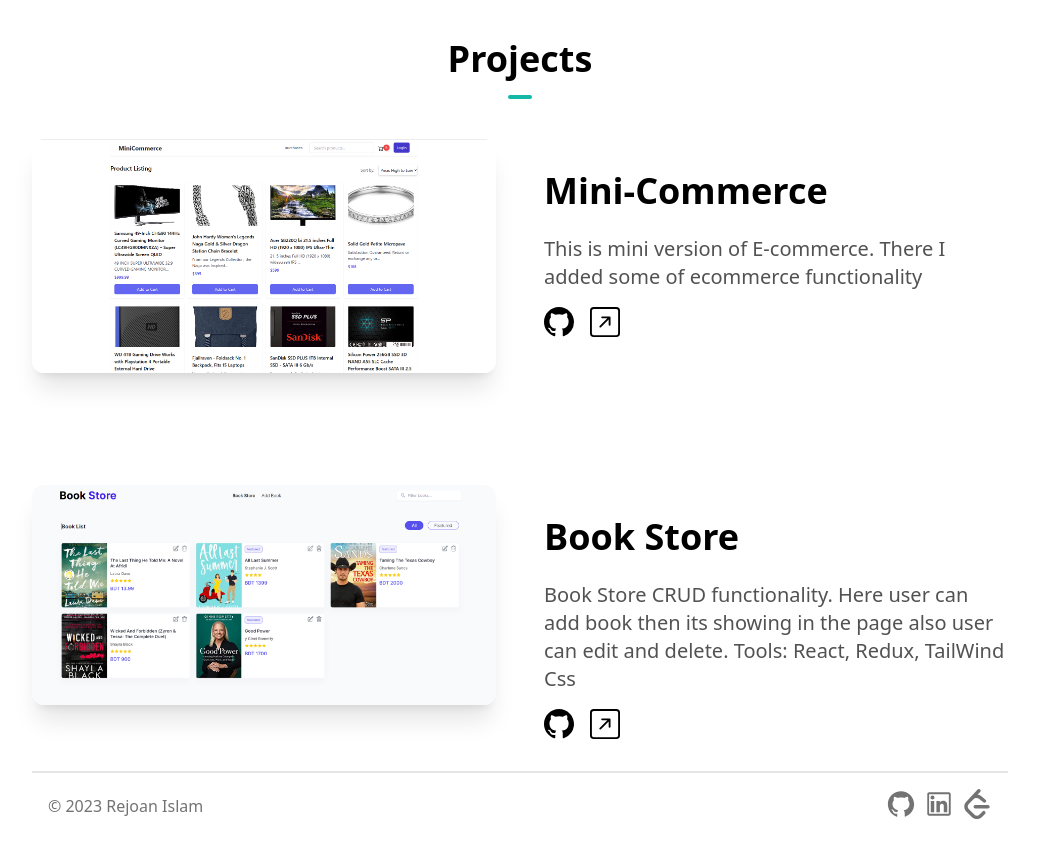
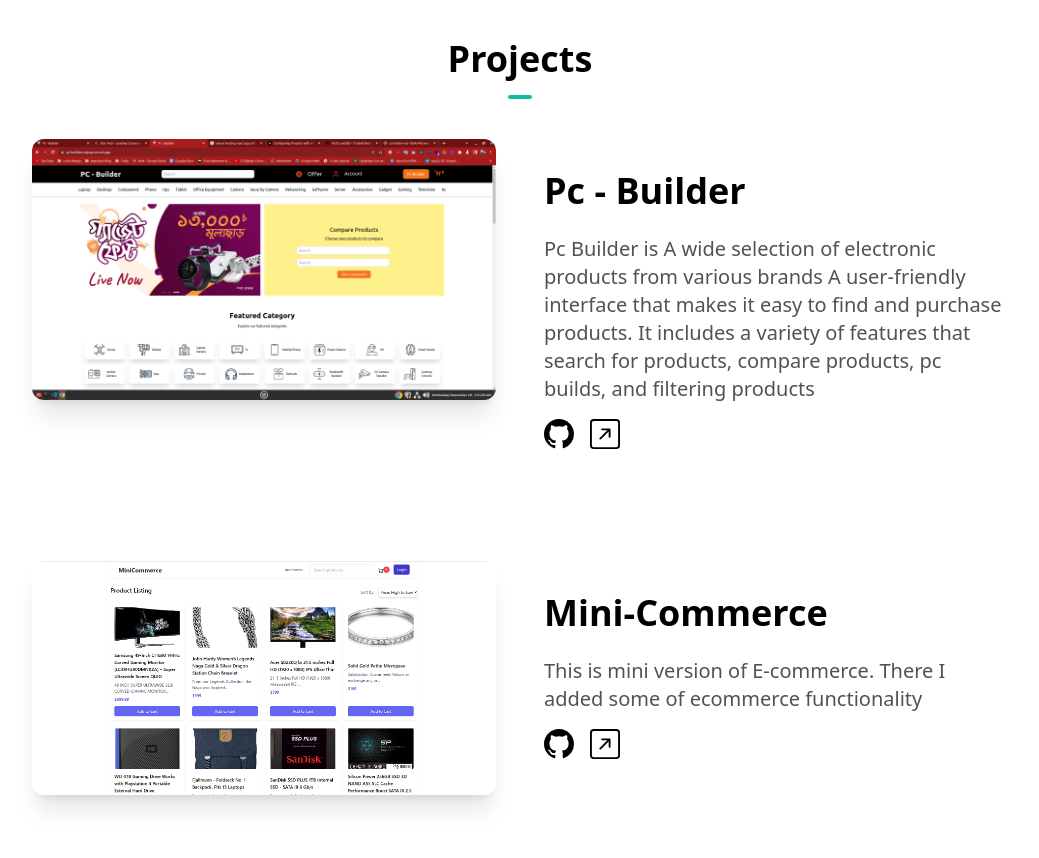
Before and after one commit to rejoanafridi/portfolio-redesign, a Next.js app: page / in a window 1280 px wide. Shown: the part 1900-2758 px from the top of the page, without its empty margins (120-1159 px from the left). Built offline with nearby package versions, Linux system fonts and the light colour scheme.

Commit message:
project update

```diff
--- a/components/ProjectsSection.tsx
+++ b/components/ProjectsSection.tsx
@@ -6,9 +6,19 @@ import { BsGithub, BsArrowUpRightSquare } from 'react-icons/bs';
 
 const projects = [
   {
+    name: 'Pc - Builder',
+    description:
+      'Pc Builder is A wide selection of electronic products from various brands A user-friendly interface that makes it easy to find and purchase products. It includes a variety of features that search for products, compare products, pc builds, and filtering products',
+    image: '/pc-builder.png',
+    status: 'on going project',
+    github: 'https://github.com/rejoanafridi/pc-builders',
+    link: 'https://pc-builders-rejoan.vercel.app/',
+  },
+  {
     name: 'Mini-Commerce',
     description:
       'This is mini version of E-commerce. There I added some of ecommerce functionality',
+    status: 'complete',
     image: '/mini-commerce.png',
     github: 'https://github.com/rejoanafridi/mini-commerce',
     link: 'https://mini-commerce-rejaon-islam.netlify.app/',
@@ -18,6 +28,7 @@ const projects = [
     description:
       'Book Store CRUD functionality. Here user can add book then its showing in the page also user can edit and delete. Tools: React, Redux, TailWind Css',
     image: '/book-store.png',
+    status: 'Complete',
     github: 'https://github.com/rejoanafridi/book-store',
     link: 'https://book-store-drab.vercel.app/',
   },
```
Also changed, not shown: public/pc-builder.png (added).
